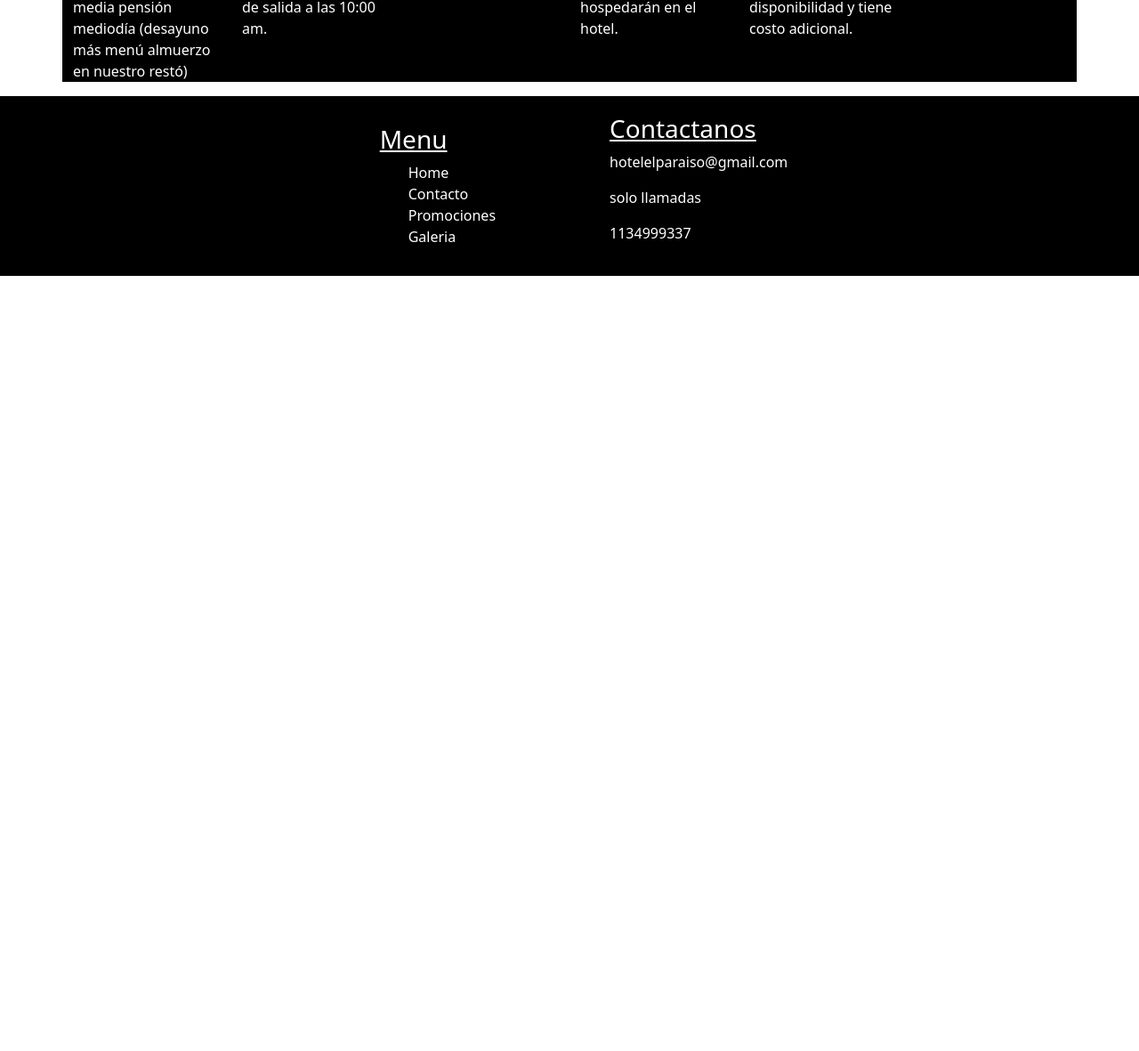
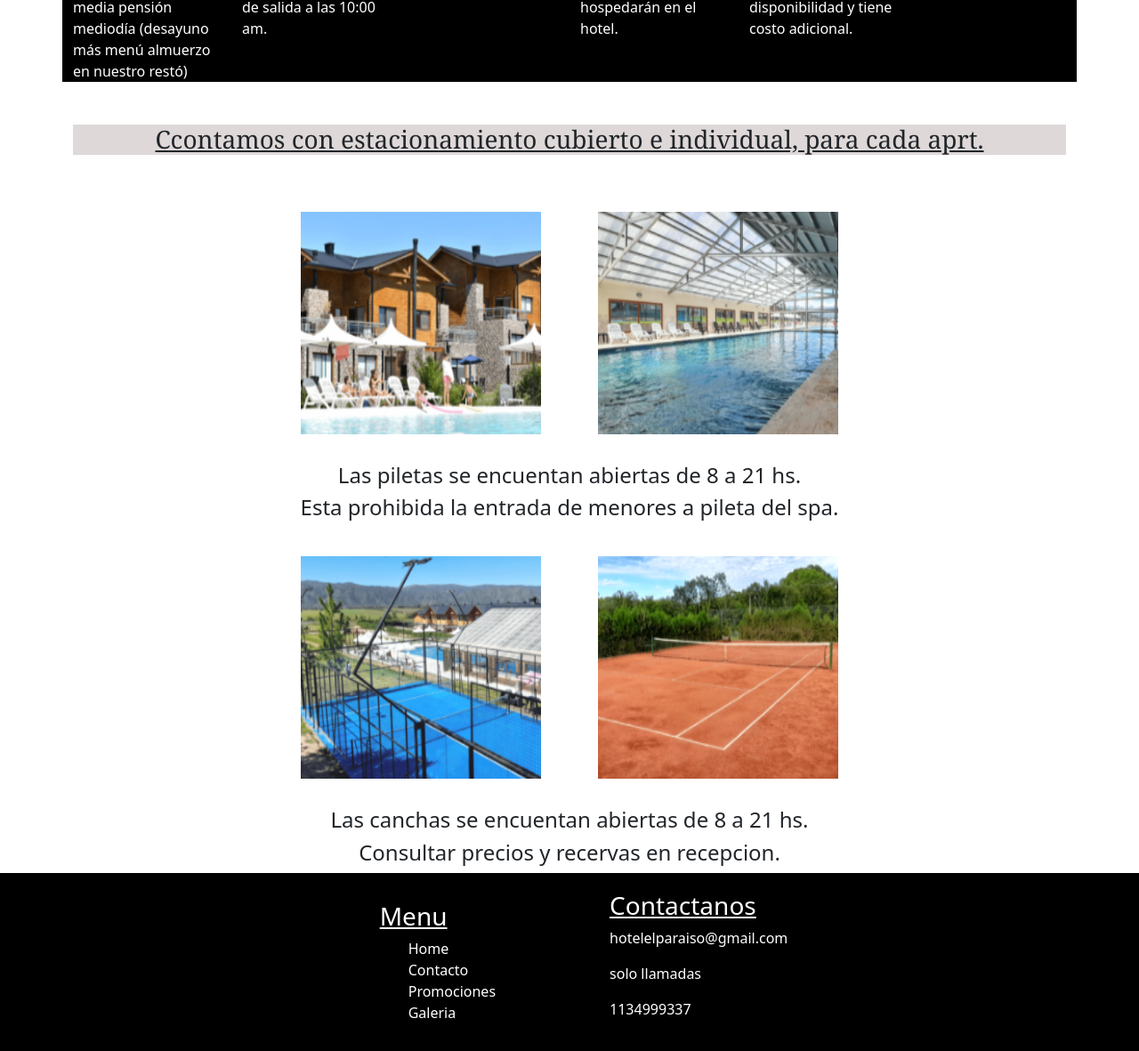
Before and after one commit to adrianvidal1788/pre-entrega2, a plain HTML site: page paginas/preguntas-frecuentes.html in a window 1280 px wide. Shown: the part 1392-2573 px from the top of the page at 89% size. Before the commit the page ends 1702 px from the top, so only its background shows below. Drawn offline with nearby package versions, Linux system fonts and the light colour scheme.

Commit message:
agregando cont a preguntas

```diff
--- a/paginas/preguntas-frecuentes.html
+++ b/paginas/preguntas-frecuentes.html
@@ -55,7 +55,7 @@
                     <img class="col-sm-6 col-md-12 col-lg-12" src="../fotos/sum.jpg">
                 </div>
             </div>
-            </div>
+        </div>
             <div class="container">
                 <div class="row">
                     <p class="col-sm-6 col-md-4 col-lg-2">¿El desayuno está incluido?
@@ -71,7 +71,31 @@
                     <p class="col-sm-6 col-md-4 col-lg-2">¿Aceptan mascotas?
                     No, no se encuentra permitido el ingreso de mascotas en nuestros hoteles.</p>
                 </div>
+        <div class="container">
             </div>
+            <div class="preguntas">
+                <section>
+                    <h3>Ccontamos con estacionamiento cubierto e individual, para cada aprt.</h3>
+                </section>
+            </div>
+
+            <div class="preg-pileta">
+                <img src="../fotos/pileta-1.png" alt="">
+                <img src="../fotos/pileta-2.png" alt="">
+            </div>
+            <div class="preg-pileta-texto">
+                <h4>Las piletas se encuentan abiertas de 8 a 21 hs.</h4>
+                <h4>Esta prohibida la entrada de menores a pileta del spa.</h4>
+            </div>
+            <div class="preg-pileta">
+                <img src="../fotos/cancha-padel.png" alt="">
+                <img src="../fotos/cancha-tenis.png" alt="">
+            </div>
+            <div class="preg-pileta-texto">
+                <h4>Las canchas se encuentan abiertas de 8 a 21 hs.</h4>
+                <h4>Consultar precios y recervas en recepcion.</h4>
+            </div>
+        </div>
     </main>
     <footer>
         <div class="footer-menu">
--- a/scss/layout/_main-preguntas.scss
+++ b/scss/layout/_main-preguntas.scss
@@ -8,3 +8,28 @@
     background-color: $negro;
     color: $blanco;
 }
+.preguntas {
+    margin-top: 2em;
+    margin-bottom: 2em;
+    background-color: $gris;
+    h3{
+        font-family: $fuente-textos;
+        text-decoration: underline;
+        text-align: center;
+    }
+}
+.preg-pileta {
+    display: flex;
+    justify-content: center;
+    img {
+        width: 270px;
+        height: 250px;
+        margin: 2em;
+    }
+}
+.preg-pileta-texto {
+    display: flex;
+    justify-content: center;
+    flex-direction: column;
+    text-align: center;
+}
--- a/scss/layout/_mediaquerie.scss
+++ b/scss/layout/_mediaquerie.scss
@@ -71,6 +71,7 @@
         flex-direction: column;
         justify-content: center;
     }
+
 }
     //home
 .mapa-video {
@@ -114,6 +115,13 @@
     margin: 1em;
     }
 }
+.preg-pileta {
+    display: flex;
+    justify-content: center;
+    flex-direction: column;
+    margin: 0;
+    margin-bottom: 1em;
+}
 }
 //tablet
 @media screen and (min-width: 480px) and (max-width: 1200px){
```
Also changed, not shown: css/style.css, fotos/cancha-padel.png (added), fotos/cancha-tenis.png (added), fotos/pileta-1.png (added), fotos/pileta-2.png (added), 1 other file.
